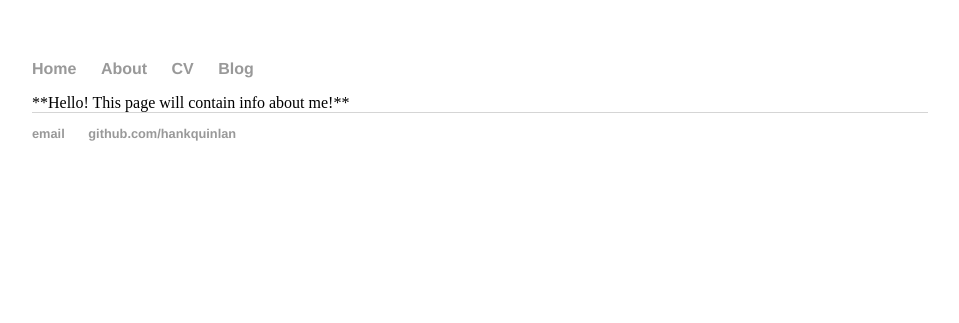
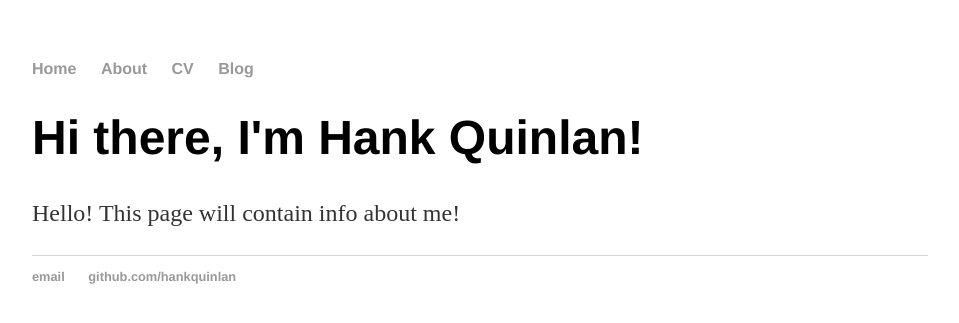
Before and after one commit to SeanMythen/SeanMythen.github.io, a Jekyll site: the page built from about/index.html, in a window 1280 px wide. Shown: the top 323 px of the page, without its empty margins (160-1119 px from the left). Built offline with Jekyll 4.4.1, drawn with Linux system fonts in a browser that asks for light colours.

Commit message:
Update index.html

```diff
--- a/about/index.html
+++ b/about/index.html
@@ -2,4 +2,7 @@
 layout: default
 title: Hank Quinlan, Horrible Cop
 ---
-**Hello! This page will contain info about me!**
+<div class="blurb">
+	<h1>Hi there, I'm Hank Quinlan!</h1>
+	<p>Hello! This page will contain info about me!</p>
+</div><!-- /.blurb -->
```
